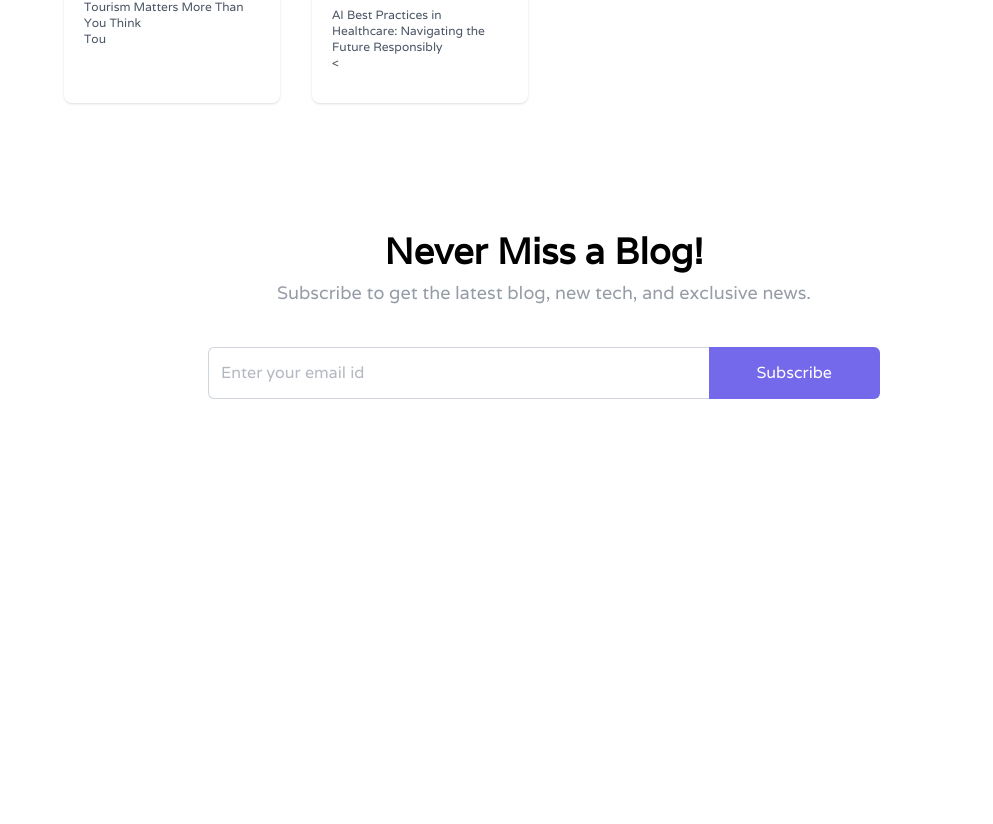
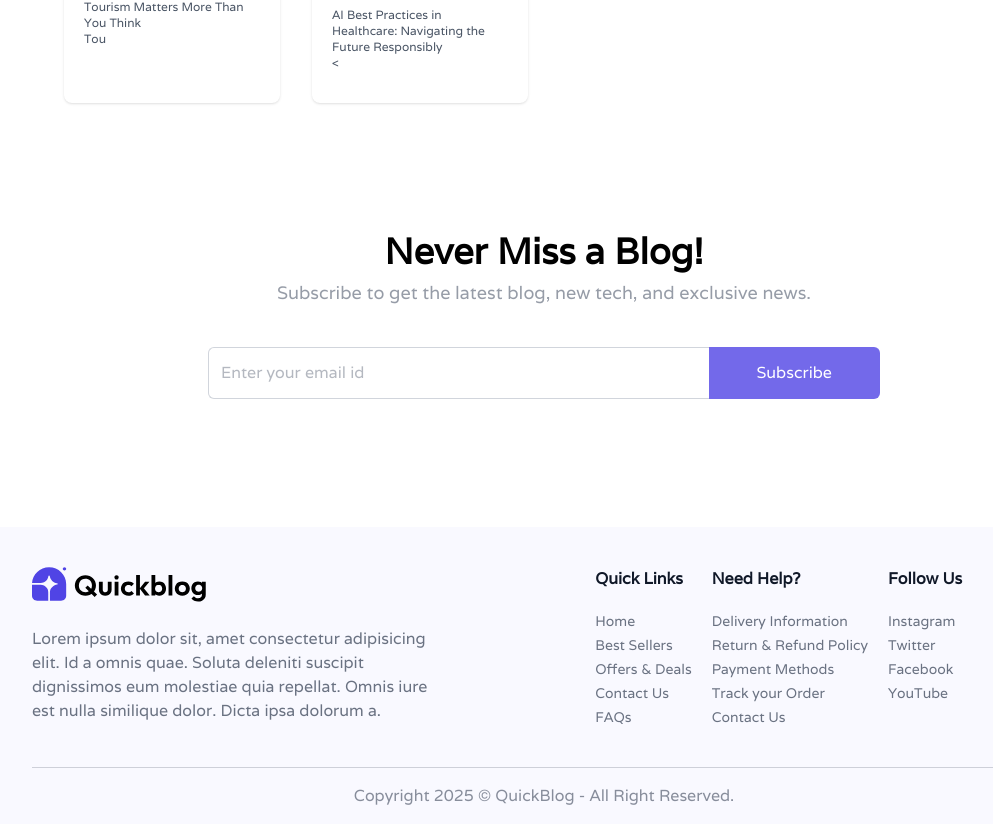
Before and after one commit to PraveenKumarM17/Practice_mern_projects, a React (Vite) app in the folder client/: page / in a window 1280 px wide. Shown: the part 1604-2428 px from the top of the page, without its empty margins (96-1089 px from the left). Before the commit the page ends 2131 px from the top, so only its background shows below. Built offline with nearby package versions, Linux system fonts and the light colour scheme.

Commit message:
Footer.jsx is created and linked to Home.jsx file.

```diff
--- /dev/null
+++ b/client/src/components/Footer.jsx
@@ -0,0 +1,35 @@
+import React from 'react'
+import { assets, footer_data } from '../assets/assets'
+
+const Footer = () => {
+  return (
+    <div className='px-6 md:px-16 lg:px-24 xl:px-32 bg-primary/3'>
+      <div className='flex flex-col md:flex-row items-start justify-between gap-10 py-10 border-b border-gray-500/30 text-gray-500'>
+
+      <div>
+        <img src={assets.logo} alt="logo" className='w-32 sm:w-44' />
+        <p className='max-w-[410px] mt-6'>Lorem ipsum dolor sit, amet consectetur adipisicing elit. Id a omnis quae. Soluta deleniti suscipit dignissimos eum molestiae quia repellat. Omnis iure est nulla similique dolor. Dicta ipsa dolorum a.</p>
+      </div>
+
+      <div className='flex flex-wrap jsutify-between w-full md:w-[45%] gap-5'>
+        {footer_data.map((section, index)=> (
+            <div key={index}>
+                <h3 className='font-semibold text-base text-gray-900 md:mb-5 mb-2'>{section.title}</h3>
+                <ul className='text-sm space-y-1'>
+                    {section.links.map((link, i)=> (
+                        <li key={i}>
+                            <a href="#" className='hover:underline transition'>{link}</a>
+                        </li>
+                    ))}
+                </ul>
+            </div>
+        ))}
+      </div>
+
+      </div >
+      <p className='py-4 text-center text-sm md:text-base text-gray-500/80'>Copyright 2025 © QuickBlog - All Right Reserved.</p>
+    </div>
+  )
+}
+
+export default Footer
--- a/client/src/pages/Home.jsx
+++ b/client/src/pages/Home.jsx
@@ -3,6 +3,7 @@
 import Header from '../components/Header'
 import BlogList from '../components/BlogList'
 import NewsLetter from '../components/NewsLetter'
+import Footer from '../components/Footer'
 
 const Home = () => {
   return (
@@ -11,6 +12,7 @@
       <Header />
       <BlogList/>
       <NewsLetter/>
+      <Footer/>
     </>
   )
 }
```
